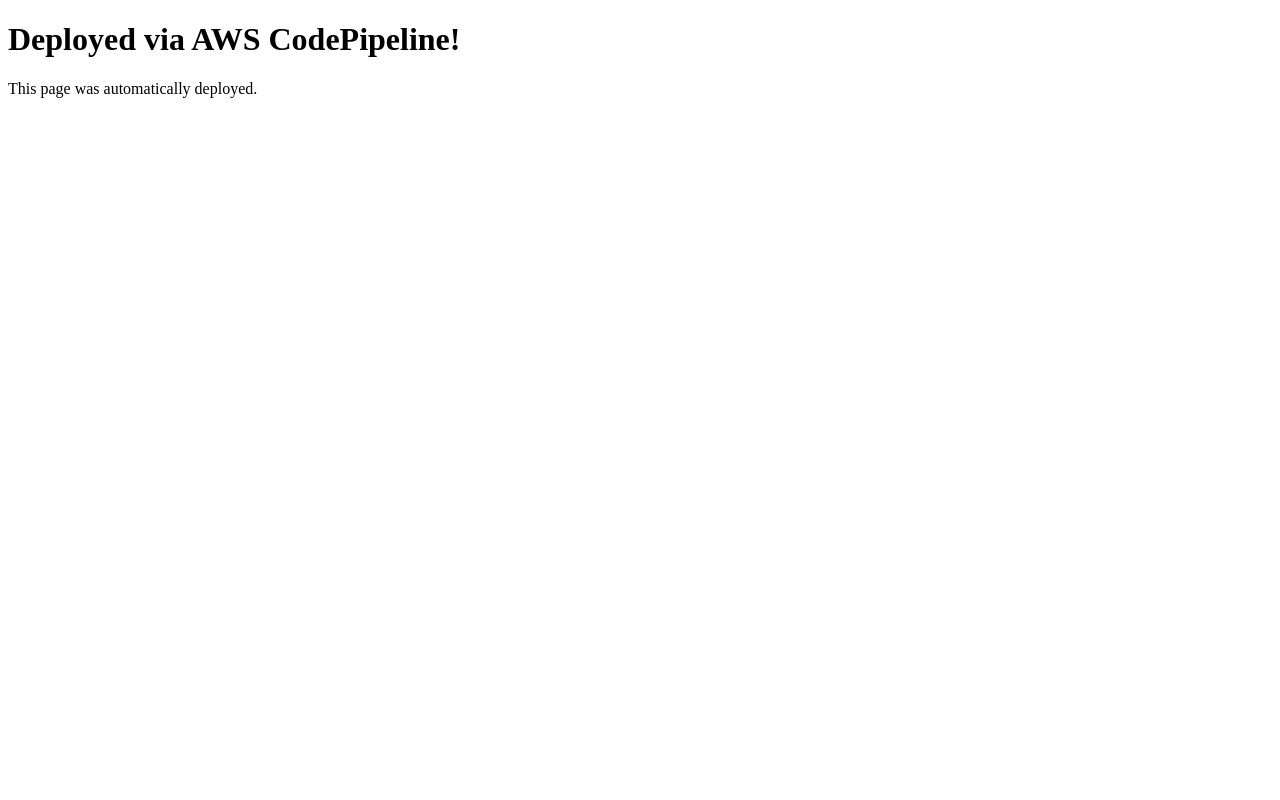
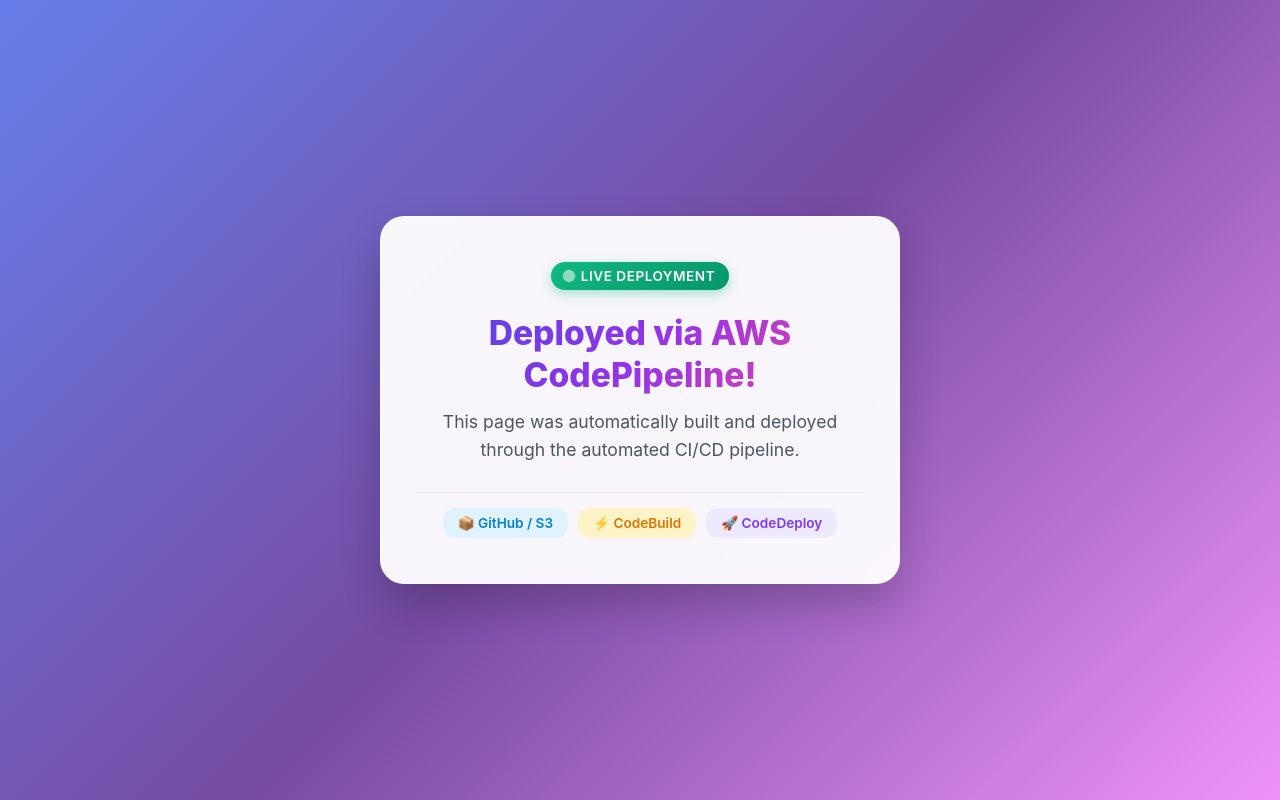
Before and after one commit to Aangi-Shah1234/ci-cd-demo-app, a plain HTML site: page index.html in a window 1280 px wide. Drawn offline with Linux system fonts and the light colour scheme.

Commit message:
Style index.html with colorful modern gradient design

```diff
--- a/index.html
+++ b/index.html
@@ -4,9 +4,121 @@
     <meta charset="UTF-8">
     <meta name="viewport" content="width=device-width, initial-scale=1.0">
     <title>My CI/CD App</title>
+    <style>
+        * {
+            margin: 0;
+            padding: 0;
+            box-sizing: border-box;
+            font-family: -apple-system, BlinkMacSystemFont, 'Segoe UI', Roboto, Helvetica, Arial, sans-serif;
+        }
+
+        body {
+            min-height: 100vh;
+            display: flex;
+            align-items: center;
+            justify-content: center;
+            background: linear-gradient(135deg, #667eea 0%, #764ba2 50%, #f093fb 100%);
+            padding: 20px;
+        }
+
+        .card {
+            background: rgba(255, 255, 255, 0.95);
+            backdrop-filter: blur(10px);
+            border-radius: 24px;
+            padding: 45px 35px;
+            max-width: 520px;
+            width: 100%;
+            text-align: center;
+            box-shadow: 0 20px 40px rgba(0, 0, 0, 0.2);
+            border: 1px solid rgba(255, 255, 255, 0.4);
+            animation: fadeIn 0.8s ease-out;
+        }
+
+        @keyframes fadeIn {
+            from { opacity: 0; transform: translateY(20px); }
+            to { opacity: 1; transform: translateY(0); }
+        }
+
+        .badge {
+            display: inline-flex;
+            align-items: center;
+            gap: 8px;
+            background: linear-gradient(135deg, #10b981, #059669);
+            color: #ffffff;
+            font-size: 0.85rem;
+            font-weight: 600;
+            padding: 6px 14px;
+            border-radius: 50px;
+            letter-spacing: 0.5px;
+            text-transform: uppercase;
+            box-shadow: 0 4px 12px rgba(16, 185, 129, 0.35);
+            margin-bottom: 22px;
+        }
+
+        .pulse-dot {
+            width: 8px;
+            height: 8px;
+            background-color: #fff;
+            border-radius: 50%;
+            animation: pulse 1.5s infinite;
+        }
+
+        @keyframes pulse {
+            0%, 100% { transform: scale(1); opacity: 1; }
+            50% { transform: scale(1.6); opacity: 0.5; }
+        }
+
+        h1 {
+            font-size: 2.1rem;
+            font-weight: 800;
+            background: linear-gradient(135deg, #4f46e5, #9333ea, #ec4899);
+            -webkit-background-clip: text;
+            -webkit-text-fill-color: transparent;
+            margin-bottom: 12px;
+            line-height: 1.25;
+        }
+
+        p.desc {
+            font-size: 1.1rem;
+            color: #4b5563;
+            line-height: 1.6;
+            margin-bottom: 28px;
+        }
+
+        .pipeline-tags {
+            display: flex;
+            justify-content: center;
+            flex-wrap: wrap;
+            gap: 10px;
+            padding-top: 15px;
+            border-top: 1px solid #e5e7eb;
+        }
+
+        .tag {
+            padding: 7px 15px;
+            border-radius: 12px;
+            font-size: 0.85rem;
+            font-weight: 600;
+        }
+
+        .tag-source { background: #e0f2fe; color: #0284c7; }
+        .tag-build { background: #fef3c7; color: #d97706; }
+        .tag-deploy { background: #ede9fe; color: #7c3aed; }
+    </style>
 </head>
 <body>
-    <h1>Deployed via AWS CodePipeline!</h1>
-    <p>This page was automatically deployed.</p>
+    <div class="card">
+        <div class="badge">
+            <span class="pulse-dot"></span>
+            Live Deployment
+        </div>
+        <h1>Deployed via AWS CodePipeline!</h1>
+        <p class="desc">This page was automatically built and deployed through the automated CI/CD pipeline.</p>
+        <div class="pipeline-tags">
+            <span class="tag tag-source">📦 GitHub / S3</span>
+            <span class="tag tag-build">⚡ CodeBuild</span>
+            <span class="tag tag-deploy">🚀 CodeDeploy</span>
+        </div>
+    </div>
 </body>
 </html>
```
Also changed, not shown: 1 other file.
